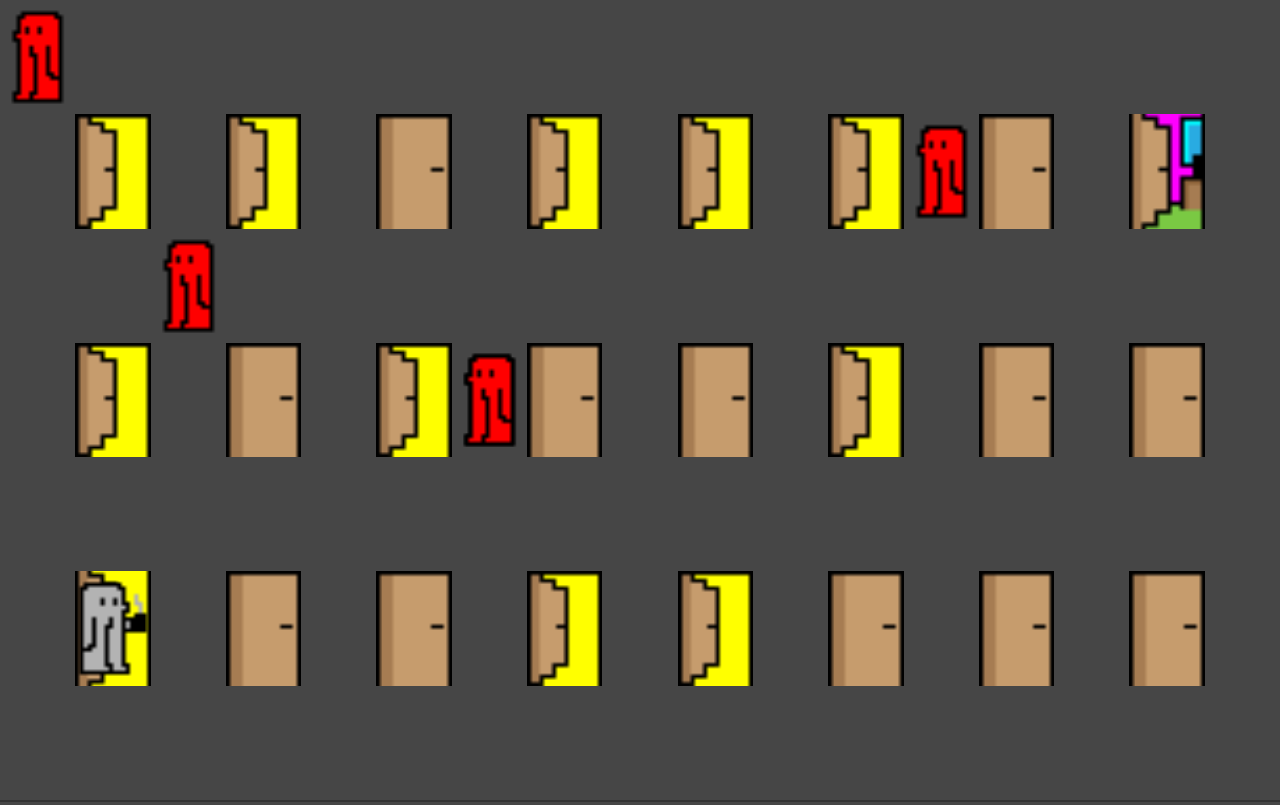
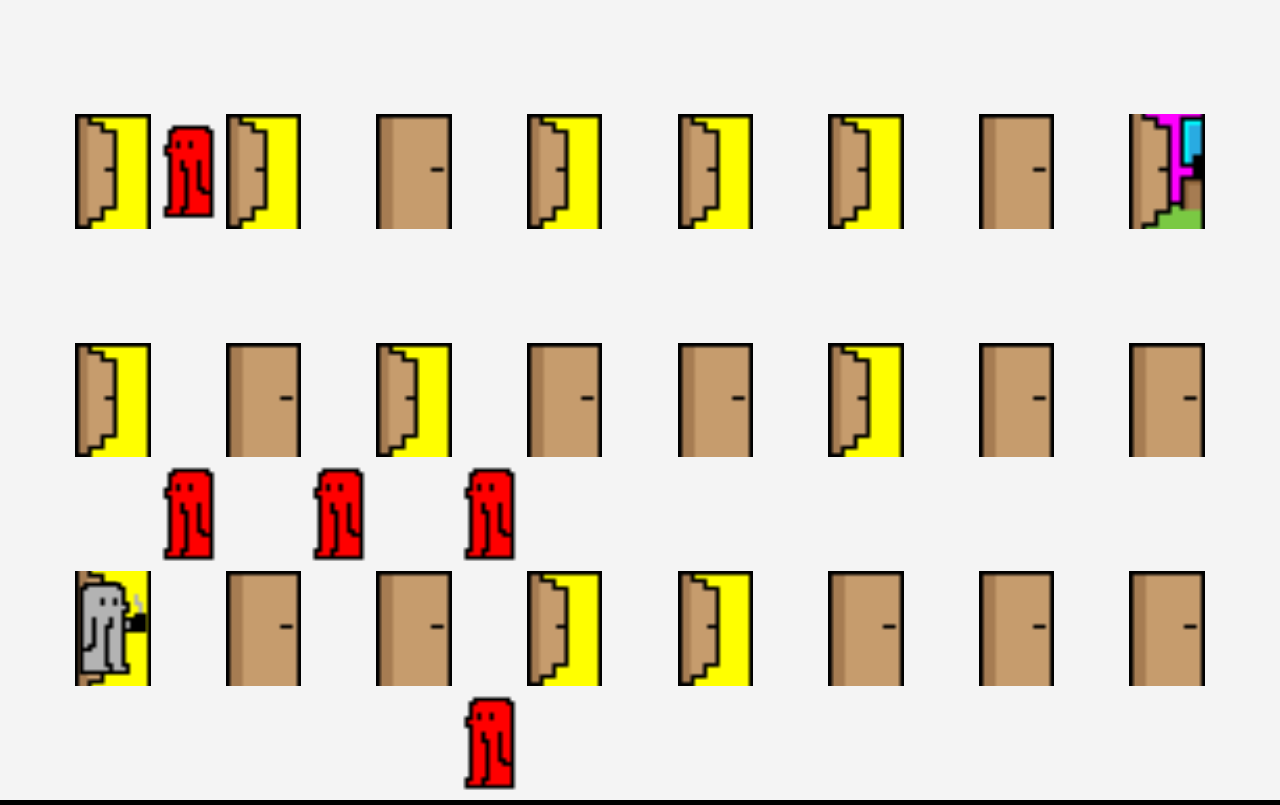
Before and after one commit to stefanstoehr/coldcoffee, a plain HTML site: page index.html in a window 1280 px wide. Both pictures are taken after a click on the button "Spiel Starten". Drawn offline with Linux system fonts and the light colour scheme.

Commit message:
Add files via upload
Signed-off-by: stefanstoehr <56015706+stefanstoehr@users.noreply.github.com>

```diff
--- a/index.html
+++ b/index.html
@@ -9,7 +9,7 @@
 <body>
     <div id="start-screen">
         <h1>Kalter Kaffee</h1>
-        <p>Hilf der braven Büroklammer Normen dabei, die Tasse mit heißem Kaffee schnell in sein Zimmer zu bringen. Vermeide Begegnungen auf dem Flur. Hinter offenen Türen kannst du Schutz suchen. Geschlossene Türen musst du umgehen. Tippe, klicke oder nutze die Pfeiltasten, um auf das Feld neben Normen zu gelangen, auf das du gehen darfst. Viel Glück!</p>
+        <p>Hilf der braven Büroklammer Normen dabei, die Tasse mit heißem Kaffee schnell in sein Zimmer zu bringen. Vermeide Begegnungen auf dem Flur. Hinter offenen Türen kannst du Schutz suchen, verschlossene Türen musst du umgehen. Du kannst dich immer nur ein Feld weiter bewegen.</p>
         <button id="start-button">Spiel Starten</button>
     </div>
 
@@ -18,6 +18,7 @@
         <div id="overlay">
             <div class="message">YES!</div>
             <div class="time"></div>
+            <button id="restart-button">Neustart</button>
         </div>
     </div>
 
--- a/script.js
+++ b/script.js
@@ -3,6 +3,8 @@ document.addEventListener("DOMContentLoaded", function() {
     const startButton = document.getElementById('start-button');
     const gameContainer = document.getElementById('game-container');
     const gameBoard = document.getElementById('game-board');
+    const overlay = document.getElementById('overlay');
+    const restartButton = document.getElementById('restart-button');
     const rows = 7;
     const cols = 17;
     const numberOfEnemies = 5;
@@ -17,6 +19,8 @@ document.addEventListener("DOMContentLoaded", function() {
         gameRunning = true;
         startScreen.style.display = 'none';
         gameContainer.style.display = 'block';
+        overlay.style.display = 'none'; // Verstecke das Overlay, wenn das Spiel neu gestartet wird
+        playerPosition = { row: rows - 2, col: 1 }; // Setze die Spielerposition zurück
         startTime = Date.now();
         resizeGameBoard();
         placeEnemies();
@@ -24,7 +28,17 @@ document.addEventListener("DOMContentLoaded", function() {
         timerInterval = setInterval(updateTimer, 1000);
     }
 
+    function resetGame() {
+        gameRunning = false;
+        clearInterval(enemyInterval);
+        clearInterval(timerInterval);
+        gameBoard.innerHTML = ''; // Entferne alle Inhalte aus dem Spielfeld
+        enemies = [];
+        startGame(); // Starte das Spiel neu
+    }
+
     startButton.addEventListener('click', startGame);
+    restartButton.addEventListener('click', resetGame);
 
     function resizeGameBoard() {
         const boardWidth = gameBoard.clientWidth;
@@ -38,6 +52,7 @@ document.addEventListener("DOMContentLoaded", function() {
             cell.style.height = `${cellHeight}px`;
         });
     }
+
 
     function updateTimer() {
         if (gameRunning) {
@@ -70,8 +85,8 @@ document.addEventListener("DOMContentLoaded", function() {
         playerImage.className = 'player';
         newCell.appendChild(playerImage);
 
-        gameWon(); // Überprüfe, ob das Spiel gewonnen wurde
-        checkCollision(); // Überprüfe auf Kollisionen
+        gameWon();
+        checkCollision();
     }
 
     function moveSingleEnemy(enemy) {
@@ -105,12 +120,11 @@ document.addEventListener("DOMContentLoaded", function() {
             const move = possibleMoves[Math.floor(Math.random() * possibleMoves.length)];
             const newCellIndex = move.row * cols + move.col;
             const newCell = gameBoard.children[newCellIndex];
-
-            const currentEnemyIndex = enemy.row * cols + enemy.col;
-            const currentEnemyCell = gameBoard.children[currentEnemyIndex];
-            const currentEnemyImage = currentEnemyCell.querySelector('.enemy');
+            const currentCellIndex = enemy.row * cols + enemy.col;
+            const currentCell = gameBoard.children[currentCellIndex];
+            const currentEnemyImage = currentCell.querySelector('.enemy');
             if (currentEnemyImage) {
-                currentEnemyCell.removeChild(currentEnemyImage);
+                currentCell.removeChild(currentEnemyImage);
             }
 
             enemy.row = move.row;
@@ -120,13 +134,15 @@ document.addEventListener("DOMContentLoaded", function() {
             enemyImage.src = 'images/gegner.png';
             enemyImage.className = 'enemy';
             newCell.appendChild(enemyImage);
+
+            checkCollision();
         }
-
-        checkCollision();
     }
 
     function moveEnemies() {
-        enemies.forEach(moveSingleEnemy);
+        enemies.forEach(enemy => {
+            moveSingleEnemy(enemy);
+        });
     }
 
     function checkCollision() {
@@ -154,6 +170,23 @@ document.addEventListener("DOMContentLoaded", function() {
         });
     }
 
+    /*
+    function checkCollision() {
+        enemies.forEach(enemy => {
+            if (enemy.row === playerPosition.row && enemy.col === playerPosition.col) {
+                const cellIndex = playerPosition.row * cols + playerPosition.col;
+                const cell = gameBoard.children[cellIndex];
+
+                const crossImage = document.createElement('img');
+                crossImage.src = 'images/cross.png';
+                cell.appendChild(crossImage);
+
+                endGame();
+            }
+        });
+    }
+    */
+
     function gameWon() {
         if (playerPosition.row === 1 && playerPosition.col === cols - 2) {
             showOverlay('YES!');
@@ -177,6 +210,54 @@ document.addEventListener("DOMContentLoaded", function() {
         clearInterval(timerInterval);
         gameRunning = false;
     }
+
+
+    /*function placeEnemies() {
+        const emptyCells = Array.from(gameBoard.children).filter(cell => {
+            const backgroundImg = cell.querySelector('img');
+            const isEmpty = !backgroundImg || (!backgroundImg.src.includes('gelb.png') && !backgroundImg.src.includes('braun.png'));
+            const isForbiddenCell = (Array.from(gameBoard.children).indexOf(cell) === (rows - 2) * cols + 1) || (Array.from(gameBoard.children).indexOf(cell) === 1 * cols + cols - 2);
+            return isEmpty && !isForbiddenCell && !cell.querySelector('.enemy');
+        });
+
+        while (enemies.length < numberOfEnemies && emptyCells.length > 0) {
+            const randomIndex = Math.floor(Math.random() * emptyCells.length);
+            const cell = emptyCells[randomIndex];
+            emptyCells.splice(randomIndex, 1);
+            const cellIndex = Array.from(gameBoard.children).indexOf(cell);
+            const row = Math.floor(cellIndex / cols);
+            const col = cellIndex % cols;
+            enemies.push({ row, col });
+
+            const enemyImage = document.createElement('img');
+            enemyImage.src = 'images/gegner.png';
+            enemyImage.className = 'enemy';
+            cell.appendChild(enemyImage);
+        }
+    }*/
+
+
+    function placeEnemies() {
+        for (let i = 0; i < numberOfEnemies; i++) {
+            const enemyPosition = { row: Math.floor(Math.random() * rows), col: Math.floor(Math.random() * cols) };
+
+            const cellIndex = enemyPosition.row * cols + enemyPosition.col;
+            const cell = gameBoard.children[cellIndex];
+            const backgroundImg = cell.querySelector('img');
+            const isForbiddenCell = (enemyPosition.row === rows - 2 && enemyPosition.col === 1) || (enemyPosition.row === 1 && enemyPosition.col === cols - 2);
+
+            if (!backgroundImg && !isForbiddenCell) {
+                enemies.push(enemyPosition);
+                const enemyImage = document.createElement('img');
+                enemyImage.src = 'images/gegner.png';
+                enemyImage.className = 'enemy';
+                cell.appendChild(enemyImage);
+            } else {
+                i--; // Retry this enemy position if it is invalid
+            }
+        }
+    }
+
 
 
     document.addEventListener('keydown', function(event) {
@@ -268,30 +349,6 @@ document.addEventListener("DOMContentLoaded", function() {
         }
     });
 
-    function placeEnemies() {
-        const emptyCells = Array.from(gameBoard.children).filter(cell => {
-            const backgroundImg = cell.querySelector('img');
-            const isEmpty = !backgroundImg || (!backgroundImg.src.includes('gelb.png') && !backgroundImg.src.includes('braun.png'));
-            const isForbiddenCell = (Array.from(gameBoard.children).indexOf(cell) === (rows - 2) * cols + 1) || (Array.from(gameBoard.children).indexOf(cell) === 1 * cols + cols - 2);
-            return isEmpty && !isForbiddenCell && !cell.querySelector('.enemy');
-        });
-
-        while (enemies.length < numberOfEnemies && emptyCells.length > 0) {
-            const randomIndex = Math.floor(Math.random() * emptyCells.length);
-            const cell = emptyCells[randomIndex];
-            emptyCells.splice(randomIndex, 1);
-            const cellIndex = Array.from(gameBoard.children).indexOf(cell);
-            const row = Math.floor(cellIndex / cols);
-            const col = cellIndex % cols;
-            enemies.push({ row, col });
-
-            const enemyImage = document.createElement('img');
-            enemyImage.src = 'images/gegner.png';
-            enemyImage.className = 'enemy';
-            cell.appendChild(enemyImage);
-        }
-    }
-
     resizeGameBoard(); // Initiale Größenanpassung
     window.addEventListener('resize', resizeGameBoard); // Größenanpassung bei Fenstergröße ändern
 
--- a/styles.css
+++ b/styles.css
@@ -1,7 +1,7 @@
 body {
     margin: 0;
     font-family: Arial, sans-serif;
-    background-color: #464646;
+    background-color: #f4f4f4;
     display: flex;
     flex-direction: column;
     align-items: center;
@@ -55,33 +55,9 @@ body {
     border: 5px solid black; /* Rand um das Spielfeld */
 }
 
-#game-board {
-    /*display: grid;
-    grid-template-columns: repeat(17, 18px);
-    grid-template-rows: repeat(7, 30px);
-    gap: 0;*/
-    border: 2px solid #333; /* Dunkler Rahmen um das Spielfeld */
-}
-
-/*NEW*/
-#game-board {
-    display: grid;
-    grid-template-columns: repeat(17, 1fr); /* 17 Spalten */
-    grid-template-rows: repeat(7, 1fr); /* 7 Zeilen */
-    width: 100vw; /* Volle Breite des Viewports */
-    height: 100vh; /* Volle Höhe des Viewports */
-    gap: 0; /* Kein Abstand zwischen den Zellen */
-}
-
 .grid-cell {
     position: relative;
-    width: 18px;
-    height: 30px;
     overflow: hidden; /* Verhindert, dass der Inhalt über den Rand hinaus sichtbar ist */
-}
-
-/*NEW*/
-.grid-cell {
     width: 100%;
     height: 100%;
     box-sizing: border-box; /* Verhindert, dass der Rand die Größe beeinflusst */
@@ -106,6 +82,7 @@ body {
     height: 100%;
     background: rgba(0, 0, 0, 0.7); /* Dunkler Hintergrund mit Transparenz */
     display: none; /* Versteckt, bis das Spiel gewonnen wird */
+    flex-direction: column;
     justify-content: center;
     align-items: center;
     color: white;
@@ -116,8 +93,24 @@ body {
 
 #overlay .message {
     font-size: 3em;
+    margin-bottom: 20px;
 }
 
 #overlay .time {
     font-size: 2em;
+    margin-bottom: 20px;
 }
+
+#restart-button {
+    padding: 10px 20px;
+    font-size: 1.5em;
+    background-color: #4CAF50;
+    color: #fff;
+    border: none;
+    border-radius: 5px;
+    cursor: pointer;
+}
+
+#restart-button:hover {
+    background-color: #45a049;
+}
```
